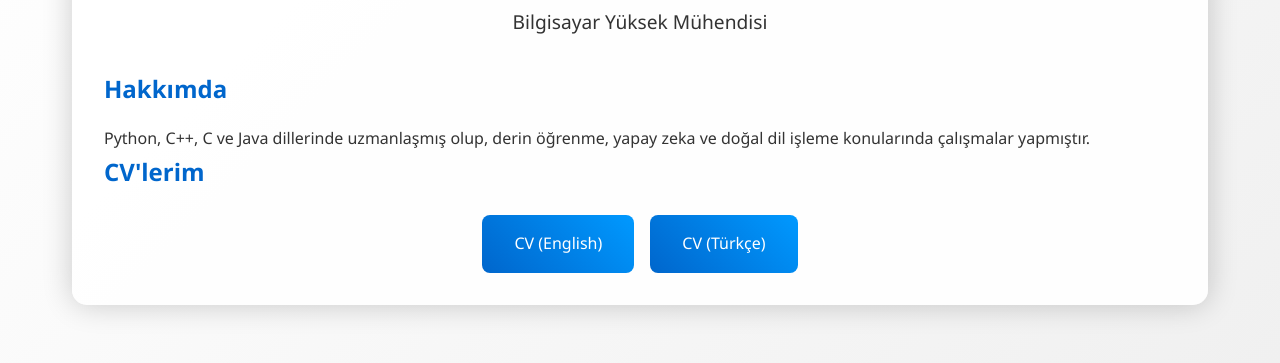
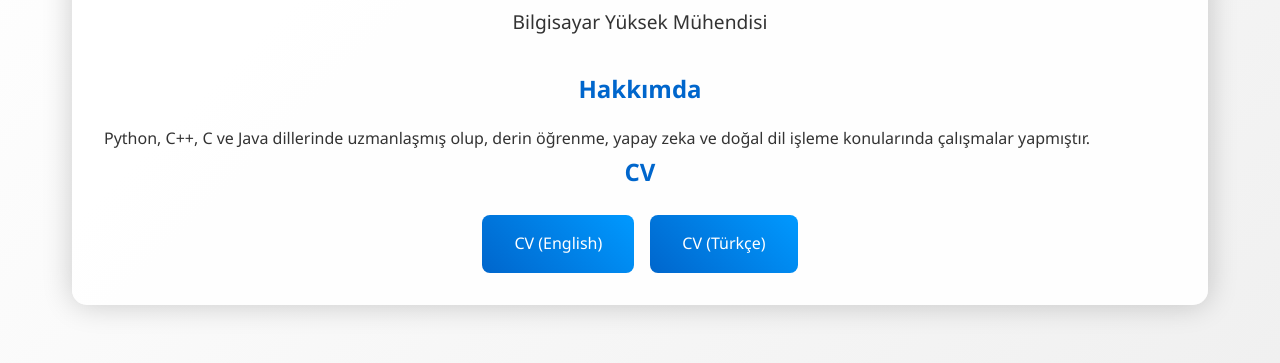
Before and after one commit to kaayra2000/kaayra2000.github.io, a plain HTML site: page index.html in a window 1280 px wide. Shown: the part 193-556 px from the top of the page. Drawn offline with Linux system fonts and the light colour scheme.

Commit message:
hakkımda ve cv kısmı ortalandı

```diff
--- a/css/main.css
+++ b/css/main.css
@@ -226,3 +226,18 @@ h1 {
         text-align: center;
     }
 }
+
+/* 'Hakkımda' ve 'CV'lerim' bölümlerini ortala */
+.info-section,
+.cv-section {
+    text-align: center;
+}
+
+/* Başlıkları ortala */
+.info-section h2,
+.cv-section h2 {
+    color: var(--heading-color);
+    margin-bottom: 1rem;
+    font-size: 1.5rem;
+    text-align: center;
+}
--- a/index.html
+++ b/index.html
@@ -27,7 +27,7 @@
                 <p id="bio" class="bio-text"></p>
             </div>
             <div class="cv-section">
-                <h2>CV'lerim</h2>
+                <h2>CV</h2>
                 <div id="cv-links" class="cv-links"></div>
             </div>
         </div>
```
